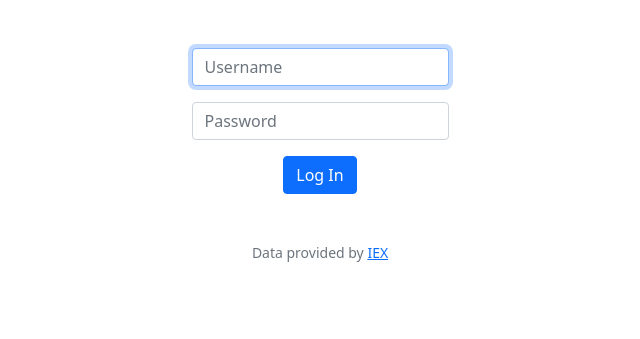
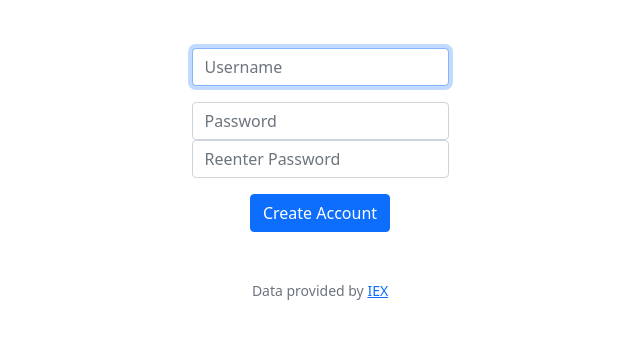
Before and after one commit to Caleb-Ellefson/Stock-Trader, a Flask app: template finance/templates/register.html in a window 1280 px wide. Shown: the part 76-415 px from the top of the page, without its empty margins (320-960 px from the left). Run offline with Flask 2, Linux system fonts and the light colour scheme; the template is opened without the code that fills it, so the values that code supplies are empty; some libraries are stand-ins or nearby versions.

Commit message:
Tue, Oct 4, 2022, 4:09 PM +00:00

```diff
--- a/finance/templates/register.html
+++ b/finance/templates/register.html
@@ -5,13 +5,14 @@
 {% endblock %}
 
 {% block main %}
-    <form action="/login" method="post">
+    <form action="/register" method="post">
         <div class="mb-3">
             <input autocomplete="off" autofocus class="form-control mx-auto w-auto" id="username" name="username" placeholder="Username" type="text">
         </div>
         <div class="mb-3">
             <input class="form-control mx-auto w-auto" id="password" name="password" placeholder="Password" type="password">
+            <input class="form-control mx-auto w-auto" id="repassword" name="password" placeholder="Reenter Password" type="password">
         </div>
-        <button class="btn btn-primary" type="submit">Log In</button>
+        <button class="btn btn-primary" type="submit">Create Account</button>
     </form>
 {% endblock %}
```
